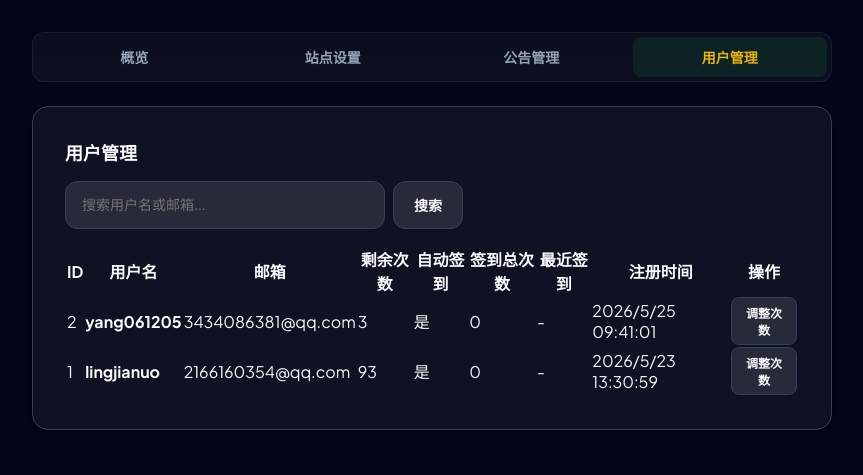
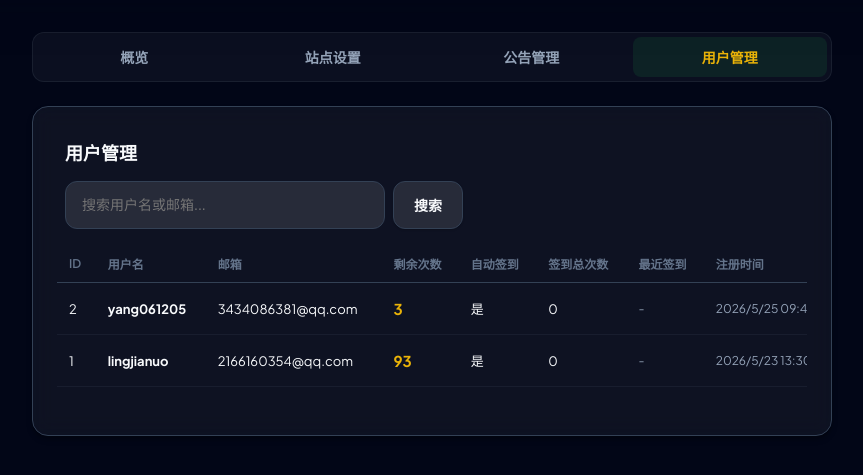
Before and after one commit to mimimi-ljn/mimi-checkin, a Flask app: page /admin/users in a window 1280 px wide. Shown: the part 73-548 px from the top of the page, without its empty margins (208-1071 px from the left). Run offline with Flask 3, Linux system fonts and the light colour scheme; a user stored in the database is signed in; data comes from the database, SQL or seed files in the repository; data that the repository does not hold is empty.

Commit message:
Add user table styles to admin.css
Added styles for user table and pagination.

```diff
--- a/swu-checkin-main/static/css/pages/admin.css
+++ b/swu-checkin-main/static/css/pages/admin.css
@@ -49,3 +49,54 @@
 .ann-inactive { opacity: 0.5; }
 
 #annList { display: grid; gap: 8px; }
+
+/* User table */
+.user-table-wrap {
+  overflow-x: auto;
+  margin: 0 -8px;
+  scrollbar-width: none;
+  -ms-overflow-style: none;
+}
+.user-table-wrap::-webkit-scrollbar { display: none; }
+
+.user-table {
+  width: 100%;
+  border-collapse: collapse;
+  font-size: 13px;
+  min-width: 900px;
+}
+.user-table th {
+  text-align: left;
+  padding: 10px 12px;
+  color: var(--text-muted);
+  font-weight: 600;
+  font-size: 12px;
+  text-transform: uppercase;
+  border-bottom: 1px solid var(--border);
+  white-space: nowrap;
+}
+.user-table td {
+  padding: 10px 12px;
+  border-bottom: 1px solid rgba(148, 163, 184, 0.08);
+  color: var(--text-primary);
+  white-space: nowrap;
+}
+.user-table tbody tr:hover {
+  background: rgba(255, 255, 255, 0.03);
+}
+.user-table .time-cell {
+  font-size: 12px;
+  color: var(--text-secondary);
+}
+.user-table .action-cell {
+  text-align: right;
+}
+.user-table .credits-value {
+  font-weight: 700;
+  color: var(--primary);
+  font-size: 15px;
+}
+
+.user-pagination {
+  margin-top: 16px;
+}
```
